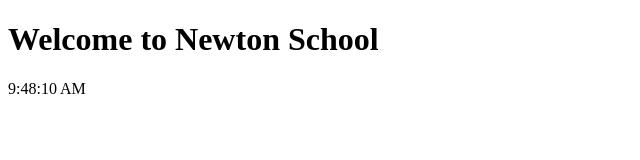
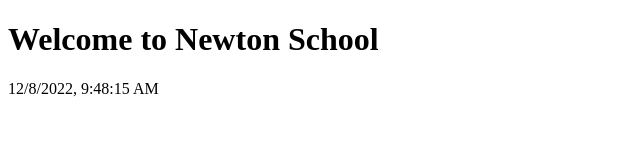
Before and after one commit to shaikh007/Class-based-Component-Lifecycle---First-Class-based-Component-Working-with-Stat---b17a2w0ultzu, a React app: page / in a window 1280 px wide. Shown: the top 160 px of the page, without its empty margins (0-640 px from the left). Built offline with nearby package versions, Linux system fonts and the light colour scheme.

Commit message:
new Commit

```diff
--- a/src/components/App.js
+++ b/src/components/App.js
@@ -1,37 +1,39 @@
-import React from 'react'
+import React, { useEffect } from 'react'
 import '../styles/App.css';
 
 
+const App = () => {
 
-class App extends React.Component {
-  constructor(props) {
-    super(props);
-    this.state = {date: new Date()};
-  }
+  const [date,setDate] = React.useState()
 
-  componentDidMount() {
+  useEffect(()=>{
 
-    this.timerID = setInterval(() =>{
+    setDate(new Date().toLocaleString())
+
+    const timerId = setInterval(()=>{
+
       setDate(new Date().toLocaleString())
-    }, 1000);
-  }
 
-  tick() {
-    this.setState({
-      date: new Date()
-    });
-  }
+    },1000)
 
-  render() {
-    return (
-      <div id='main'>
-        <h1>Welcome to Newton School</h1>
-        <div id='timer'>{this.state.date.toLocaleTimeString()}</div>
-      </div>
-    );
-  }
+    return () => clearInterval(timerId)
+
+  },[])
+
+  return (
+
+    <div id="main">
+      <h1>Welcome to Newton School</h1>
+      <div className="date" id='timer'>{date}</div>
+
+    </div>
+
+  )
+
 }
 
 
 
+
+
 export default App;
```
